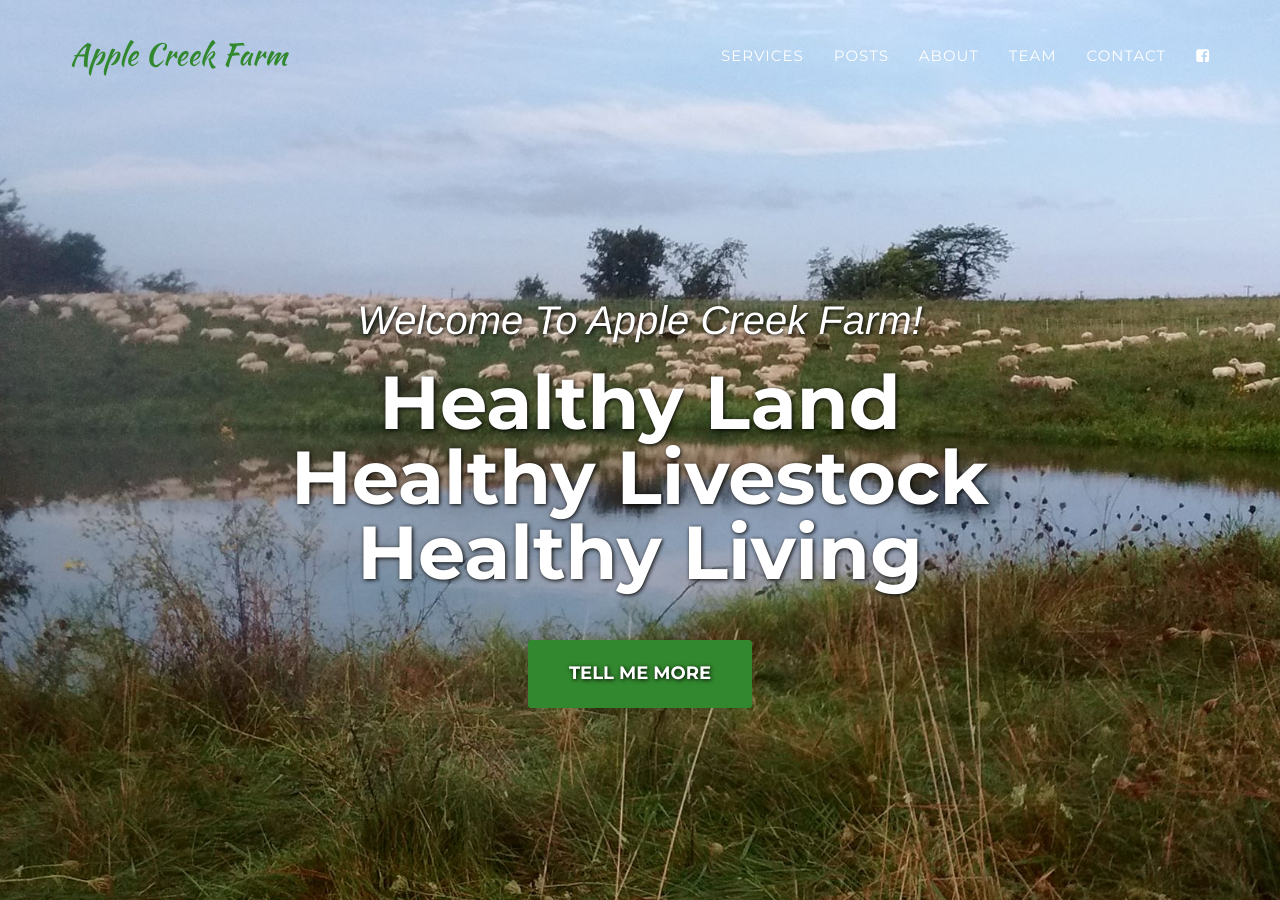
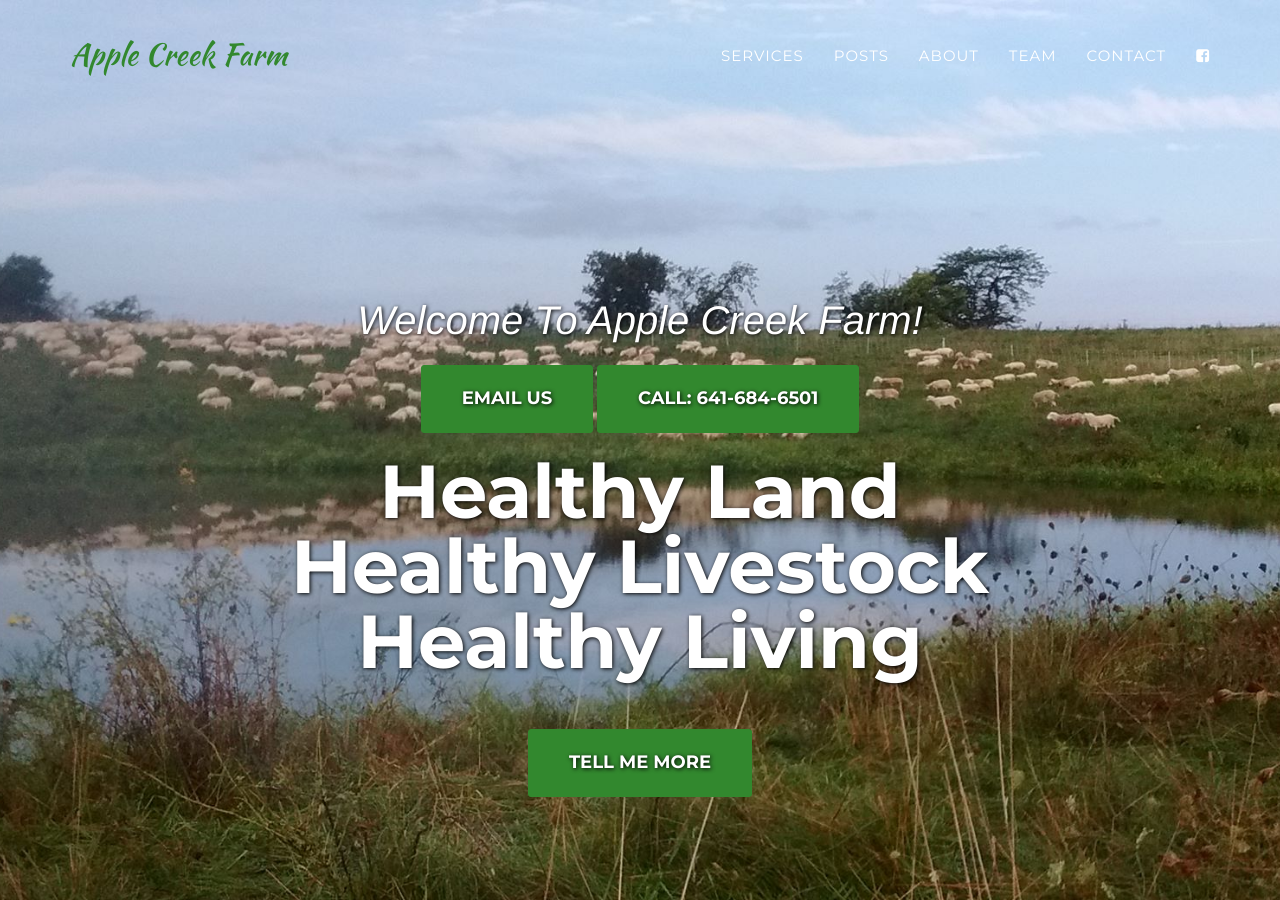
Before and after one commit to AppleCreekIowa/applecreek-main, a Jekyll site: the page built from index.html, in a window 1280 px wide and 900 px high. Built offline with Jekyll 4.4.1, drawn with Linux system fonts in a browser that asks for light colours; some web fonts are replaced; some of the changed text lies outside the part shown.

Commit message:
added email and phone buttons

```diff
--- a/_includes/contact.html
+++ b/_includes/contact.html
@@ -3,13 +3,18 @@
             <div class="row">
                 <div class="col-lg-12 text-center">
                     <h2 class="section-heading">Contact Us</h2>
-                    <h3 class="section-subheading text-muted" style="color: white;text-shadow: 1px 1px 4px #000000;">Drop us a note or request a quote!</h3>
+                    <h3 class="section-subheading text-muted" style="color: white;text-shadow: 1px 1px 4px #000000;">Drop us a note or request a quote!
+                    </br>
+                    </br>
+                    <a href="tel:6416846501" class="btn btn-xl"><div>Call: 641-684-6501</div></a>
+                    </h3>
                 </div>
             </div>
             <div class="row">
-                <div class="col-lg-12">
+                <div class="col-lg-12" style="margin-top: -60px;">
                   <form  action="https://formspree.io/applecreekmailbox+contactform@gmail.com" id="contactForm" method="POST">
                     <div class="row">
+                      <h3 style="color: white;text-shadow: 1px 1px 4px #000000;">Email Us:</h3>
                       <div class="col-md-6">
                         <div class="control-group form-group">
                           <input type="text" id="name" name="name" class="form-control" placeholder="Your Name *" required data-validation-required-message="Please enter your name.">
--- a/_includes/header.html
+++ b/_includes/header.html
@@ -48,6 +48,12 @@
         <div class="container">
             <div class="intro-text" style="text-shadow: 1px 1px 4px #000000;">
                 <div class="intro-lead-in">Welcome To Apple Creek Farm!</div>
+                <div class= "text-center ">
+                  <!-- </br></br> -->
+                  <a href="#contact" class="page-scroll btn btn-xl">Email Us</a>
+                  <a href="tel:6416846501" class="page-scroll btn btn-xl  "><div>Call: 641-684-6501</div></a>
+                </div>
+              </br>
                 <div class="intro-heading">Healthy Land </br>Healthy Livestock </br>Healthy Living</div>
                 <a href="#services" class="page-scroll btn btn-xl">Tell Me More</a>
             </div>
```
